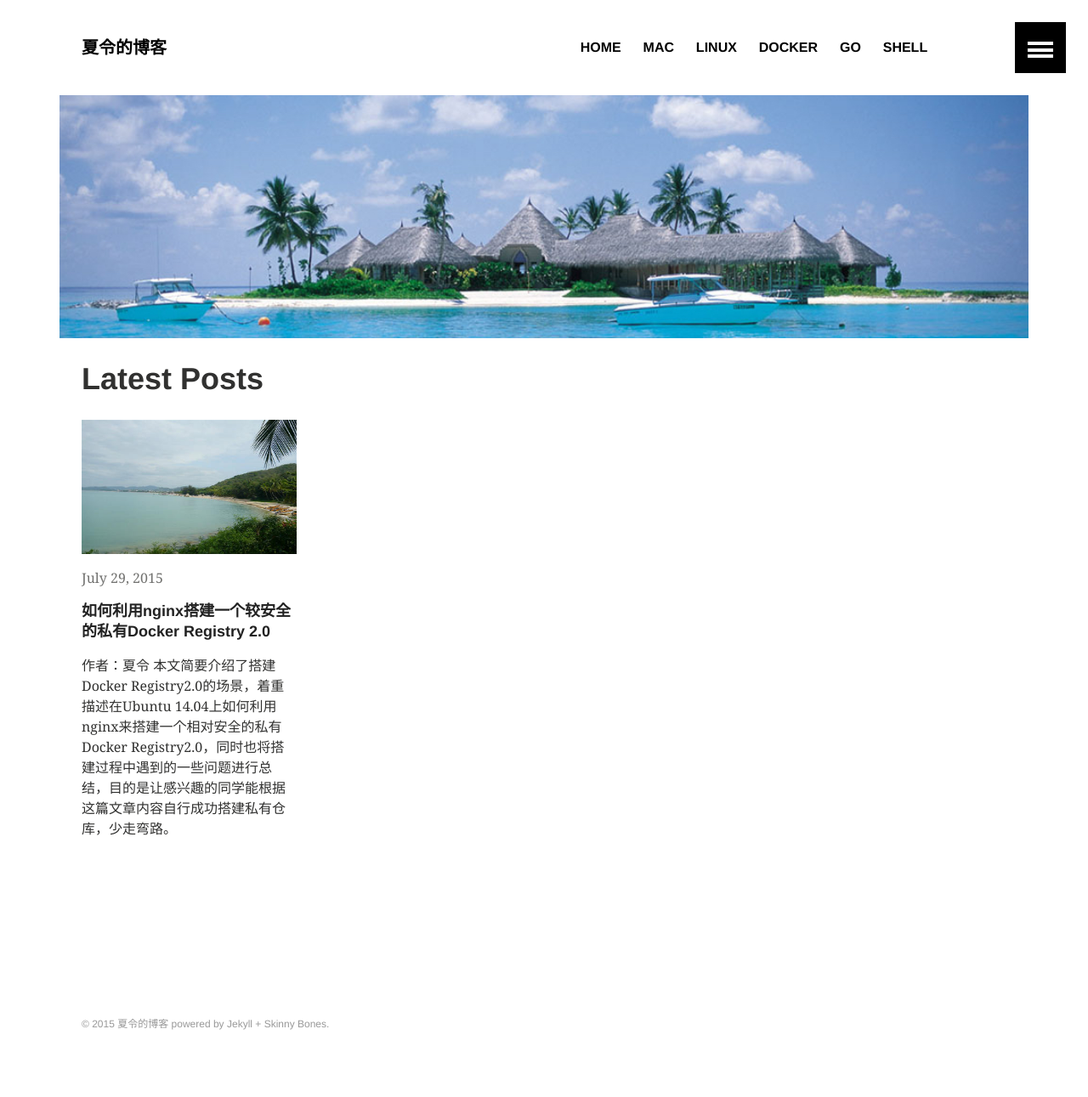
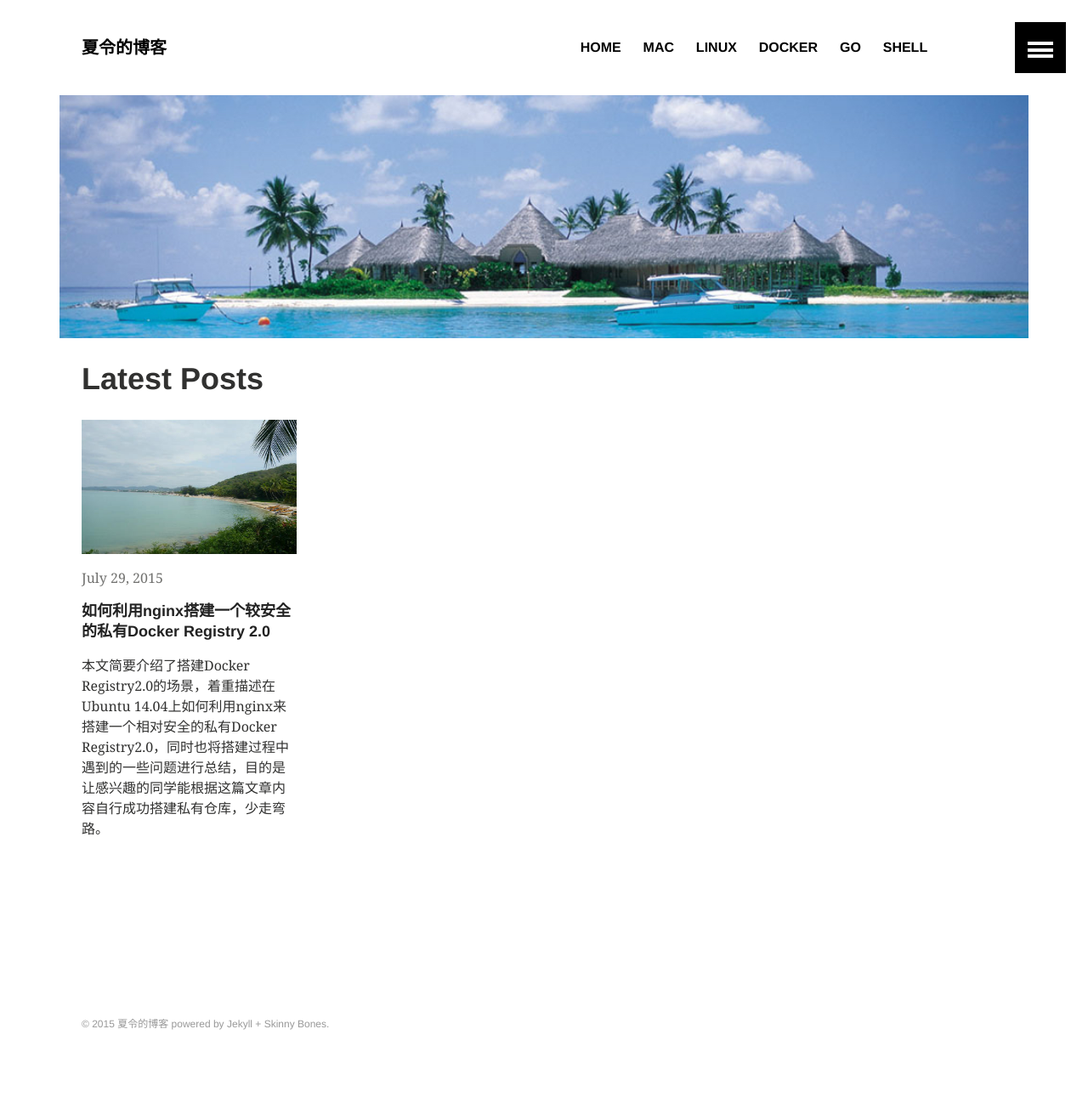
Before and after one commit to xialingsc/home, a Jekyll site: the page built from index.md, in a window 1280 px wide. Shown: the whole page at 85% size. Built offline with Jekyll 4.4.1, drawn with Linux system fonts in a browser that asks for light colours.

Commit message:
release post

```diff
--- a/_posts/docker/2015-07-29-how-to-build-a-secure-private-docker-registry2.0-with-nginx.md
+++ b/_posts/docker/2015-07-29-how-to-build-a-secure-private-docker-registry2.0-with-nginx.md
@@ -6,7 +6,6 @@
 categories: docker
 ---
 
-    作者：夏令
     本文简要介绍了搭建Docker Registry2.0的场景，着重描述在Ubuntu 14.04上如何利用nginx来搭建一个相对安全的私有Docker Registry2.0，同时也将搭建过程中遇到的一些问题进行总结，目的是让感兴趣的同学能根据这篇文章内容自行成功搭建私有仓库，少走弯路。
 
 
@@ -30,15 +29,19 @@
 >如何从低版本升级到具体某个高版本，可以自行Google。也可以按如下方法升级到Docker最新版。
 
 >-停止所有运行的容器
-
->`docker ps`
-
->`docker stop contaierid`
-
+{% highlight bash %}
+{% raw %}
+docker ps
+docker stop contaierid`
+{% endraw %}
+{% endhighlight %}
+{% highlight bash %}
+{% raw %}
 >-停止Docker服务
-
->`sudo service docker stop`
-
+{% raw %}
+sudo service docker stop
+{% endraw %}
+{% endhighlight %}
 >-下载最新的二进制文件
 
 >`sudo wget https://get.docker.com/builds/Linux/x86_64/docker-latest -O /usr/bin/docker && chmod +x /usr/bin/docker`
```
